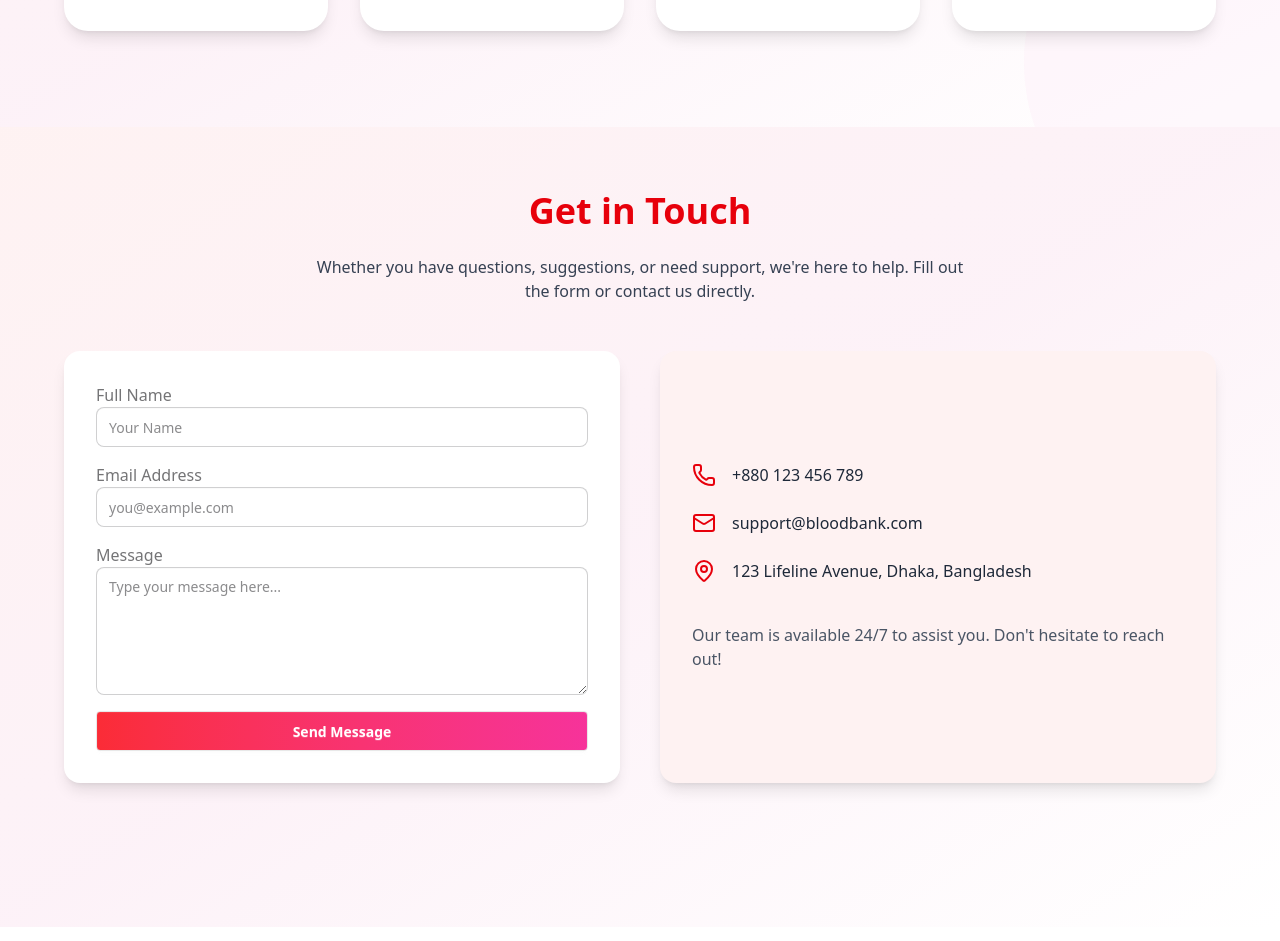
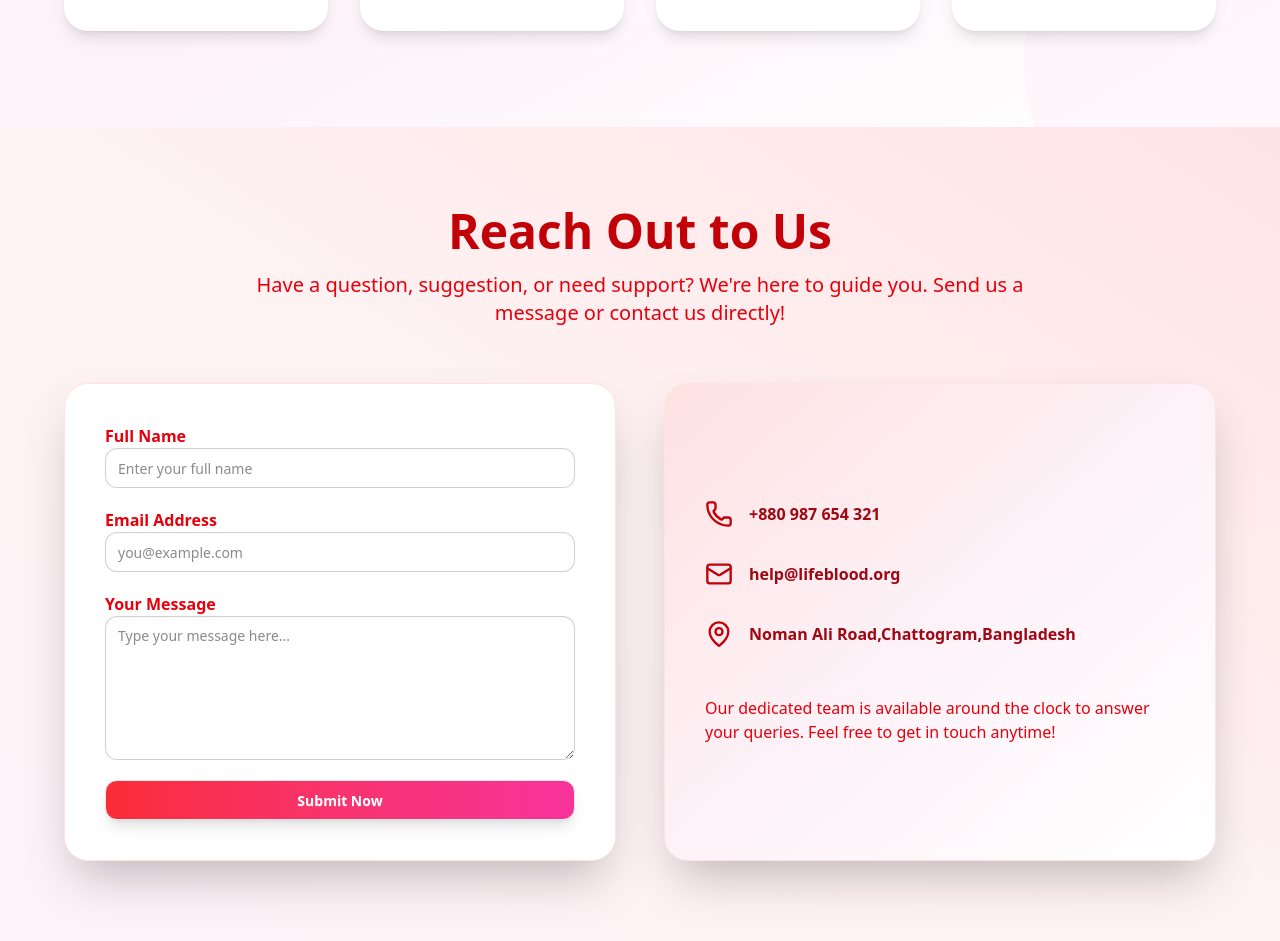
Before and after one commit to maowimim/Blood-bridge-assign-11, a React (Vite) app: page / in a window 1280 px wide. Shown: the part 1160-2101 px from the top of the page. Built offline with nearby package versions, Linux system fonts and the light colour scheme; no server answers.

Commit message:
add footer

```diff
--- a/src/Pages/ContactUs.jsx
+++ b/src/Pages/ContactUs.jsx
@@ -17,98 +17,99 @@ const ContactUs = () => {
   };
 
   return (
-    <div className="min-h-screen bg-gradient-to-br from-red-50 via-pink-50 to-white px-4 py-16">
+   <div className="min-h-screen bg-gradient-to-tr from-pink-50 via-red-50 to-rose-100 px-4 py-20">
   <div className="max-w-6xl mx-auto">
     {/* Heading */}
-        <h2 className="text-3xl md:text-4xl font-extrabold text-red-600 text-center mb-6">
-          Get in Touch
+    <h2 className="text-4xl md:text-5xl font-extrabold text-red-700 text-center mb-4">
+      Reach Out to Us
     </h2>
-        <p className="text-center text-gray-700 mb-12 max-w-2xl mx-auto">
-          Whether you have questions, suggestions, or need support, we're here to help. Fill out the form or contact us directly.
+    <p className="text-center text-red-600 mb-14 text-lg md:text-xl max-w-3xl mx-auto">
+      Have a question, suggestion, or need support? We're here to guide you. Send us a message or contact us directly!
     </p>
 
-        <div className="grid grid-cols-1 md:grid-cols-2 gap-10">
+    <div className="grid grid-cols-1 md:grid-cols-2 gap-12">
       {/* Contact Form */}
-          <div className="bg-white p-8 rounded-2xl shadow-lg">
-            <form onSubmit={handleSubmit} className="space-y-4">
+      <div className="bg-white p-10 rounded-3xl shadow-2xl border border-red-100 hover:shadow-3xl transition transform hover:-translate-y-2">
+        <form onSubmit={handleSubmit} className="space-y-5">
           <div className="form-control">
             <label className="label">
-                  <span className="label-text font-medium">Full Name</span>
+              <span className="label-text font-semibold text-red-600">Full Name</span>
             </label>
             <input
               type="text"
               name="name"
-                  placeholder="Your Name"
+              placeholder="Enter your full name"
               required
-                  className="input input-bordered w-full rounded-lg"
+              className="input input-bordered w-full rounded-xl focus:border-red-400 focus:ring-2 focus:ring-red-300"
             />
           </div>
 
           <div className="form-control">
             <label className="label">
-                  <span className="label-text font-medium">Email Address</span>
+              <span className="label-text font-semibold text-red-600">Email Address</span>
             </label>
             <input
               type="email"
               name="email"
               placeholder="you@example.com"
               required
-                  className="input input-bordered w-full rounded-lg"
+              className="input input-bordered w-full rounded-xl focus:border-red-400 focus:ring-2 focus:ring-red-300"
             />
           </div>
 
           <div className="form-control">
             <label className="label">
-                  <span className="label-text font-medium">Message</span>
+              <span className="label-text font-semibold text-red-600">Your Message</span>
             </label>
             <textarea
               name="message"
               placeholder="Type your message here..."
               required
-                  className="textarea textarea-bordered w-full h-32 rounded-lg"
+              className="textarea textarea-bordered w-full h-36 rounded-xl focus:border-red-400 focus:ring-2 focus:ring-red-300"
             ></textarea>
           </div>
 
           <button
             type="submit"
-                className="btn bg-gradient-to-r from-red-500 to-pink-500 text-white w-full hover:from-pink-500 hover:to-red-500 transition"
+            className="btn w-full bg-gradient-to-r from-red-500 to-pink-500 text-white font-semibold rounded-xl shadow-lg hover:from-pink-500 hover:to-red-500 transition transform hover:scale-105"
             disabled={loading}
           >
-                {loading ? "Sending..." : "Send Message"}
+            {loading ? "Sending Message..." : "Submit Now"}
           </button>
 
           {success && (
-                <p className="text-green-600 font-medium text-center mt-2">{success}</p>
+            <p className="text-green-600 font-medium text-center mt-3">{success}</p>
           )}
         </form>
       </div>
 
       {/* Contact Info */}
-          <div className="bg-red-50 p-8 rounded-2xl shadow-lg flex flex-col justify-center gap-6">
+      <div className="bg-gradient-to-br from-red-100 via-pink-50 to-white p-10 rounded-3xl shadow-2xl border border-red-100 flex flex-col justify-center gap-8 hover:shadow-3xl transition transform hover:-translate-y-2">
         <div className="flex items-center gap-4">
-              <Phone className="w-6 h-6 text-red-600" />
-              <p className="text-gray-800 font-medium">+880 123 456 789</p>
+          <Phone className="w-7 h-7 text-red-700" />
+          <p className="text-red-800 font-semibold">+880 987 654 321</p>
         </div>
 
         <div className="flex items-center gap-4">
-              <Mail className="w-6 h-6 text-red-600" />
-              <p className="text-gray-800 font-medium">support@bloodbank.com</p>
+          <Mail className="w-7 h-7 text-red-700" />
+          <p className="text-red-800 font-semibold">help@lifeblood.org</p>
         </div>
 
         <div className="flex items-center gap-4">
-              <MapPin className="w-6 h-6 text-red-600" />
-              <p className="text-gray-800 font-medium">
-                123 Lifeline Avenue, Dhaka, Bangladesh
+          <MapPin className="w-7 h-7 text-red-700" />
+          <p className="text-red-800 font-semibold">
+            Noman Ali Road,Chattogram,Bangladesh
           </p>
         </div>
 
-            <p className="text-gray-600 mt-4">
-              Our team is available 24/7 to assist you. Don't hesitate to reach out!
+        <p className="text-red-600 mt-4 text-sm md:text-base">
+          Our dedicated team is available around the clock to answer your queries. Feel free to get in touch anytime!
         </p>
       </div>
     </div>
   </div>
 </div>
+
   );
 };
 
--- /dev/null
+++ b/src/Pages/Footer.jsx
@@ -0,0 +1,87 @@
+import React from "react";
+import { Phone, Mail, MapPin, Facebook, Twitter, Instagram } from "lucide-react";
+import { NavLink } from "react-router";
+
+const Footer = () => {
+  return (
+    <footer className="bg-gradient-to-tr from-red-50 via-pink-50 to-red-100 text-red-900 py-16 px-4">
+      <div className="max-w-6xl mx-auto grid grid-cols-1 md:grid-cols-4 gap-10">
+        {/* About */}
+        <div>
+          <h3 className="text-2xl font-extrabold mb-4">About Lifeblood</h3>
+          <p className="text-red-700 text-sm">
+            Lifeblood connects generous donors with patients in need. Every donation can help save multiple lives. Join our mission and be a life-saver today.
+          </p>
+        </div>
+
+        {/* Quick Links */}
+        <div>
+          <h3 className="text-2xl font-extrabold mb-4">Quick Links</h3>
+          <ul className="space-y-2">
+            <li>
+              <NavLink to="/" className="hover:underline hover:text-red-500 transition">
+                Home
+              </NavLink>
+            </li>
+            <li>
+              <NavLink to="/search-request" className="hover:underline hover:text-red-500 transition">
+                Find Donors
+              </NavLink>
+            </li>
+            <li>
+              <NavLink to="/register" className="hover:underline hover:text-red-500 transition">
+                Become a Donor
+              </NavLink>
+            </li>
+            <li>
+              <NavLink to="/contact-us" className="hover:underline hover:text-red-500 transition">
+                Get in Touch
+              </NavLink>
+            </li>
+          </ul>
+        </div>
+
+        {/* Contact Info */}
+        <div>
+          <h3 className="text-2xl font-extrabold mb-4">Reach Us</h3>
+          <ul className="space-y-3 text-red-800 text-sm">
+            <li className="flex items-center gap-3">
+              <Phone className="w-5 h-5" /> +880 987 654 321
+            </li>
+            <li className="flex items-center gap-3">
+              <Mail className="w-5 h-5" /> contact@lifeblood.org
+            </li>
+            <li className="flex items-center gap-3">
+              <MapPin className="w-5 h-5" /> 456 Hope Street, Dhaka, Bangladesh
+            </li>
+          </ul>
+        </div>
+
+        {/* Social Media */}
+        <div>
+          <h3 className="text-2xl font-extrabold mb-4">Connect</h3>
+          <p className="text-red-700 text-sm mb-3">
+            Follow us on social media to stay updated with our campaigns and events.
+          </p>
+          <div className="flex items-center gap-5">
+            <a href="#" className="hover:text-red-500 transition">
+              <Facebook className="w-6 h-6" />
+            </a>
+            <a href="#" className="hover:text-red-500 transition">
+              <Twitter className="w-6 h-6" />
+            </a>
+            <a href="#" className="hover:text-red-500 transition">
+              <Instagram className="w-6 h-6" />
+            </a>
+          </div>
+        </div>
+      </div>
+
+      <div className="mt-12 text-center text-red-800 text-sm border-t border-red-200 pt-4">
+        &copy; {new Date().getFullYear()} Lifeblood. All Rights Reserved. Crafted with ❤️ by Akash Zain.
+      </div>
+    </footer>
+  );
+};
+
+export default Footer;
```
Lines whose indentation alone changed are shown as unchanged.
